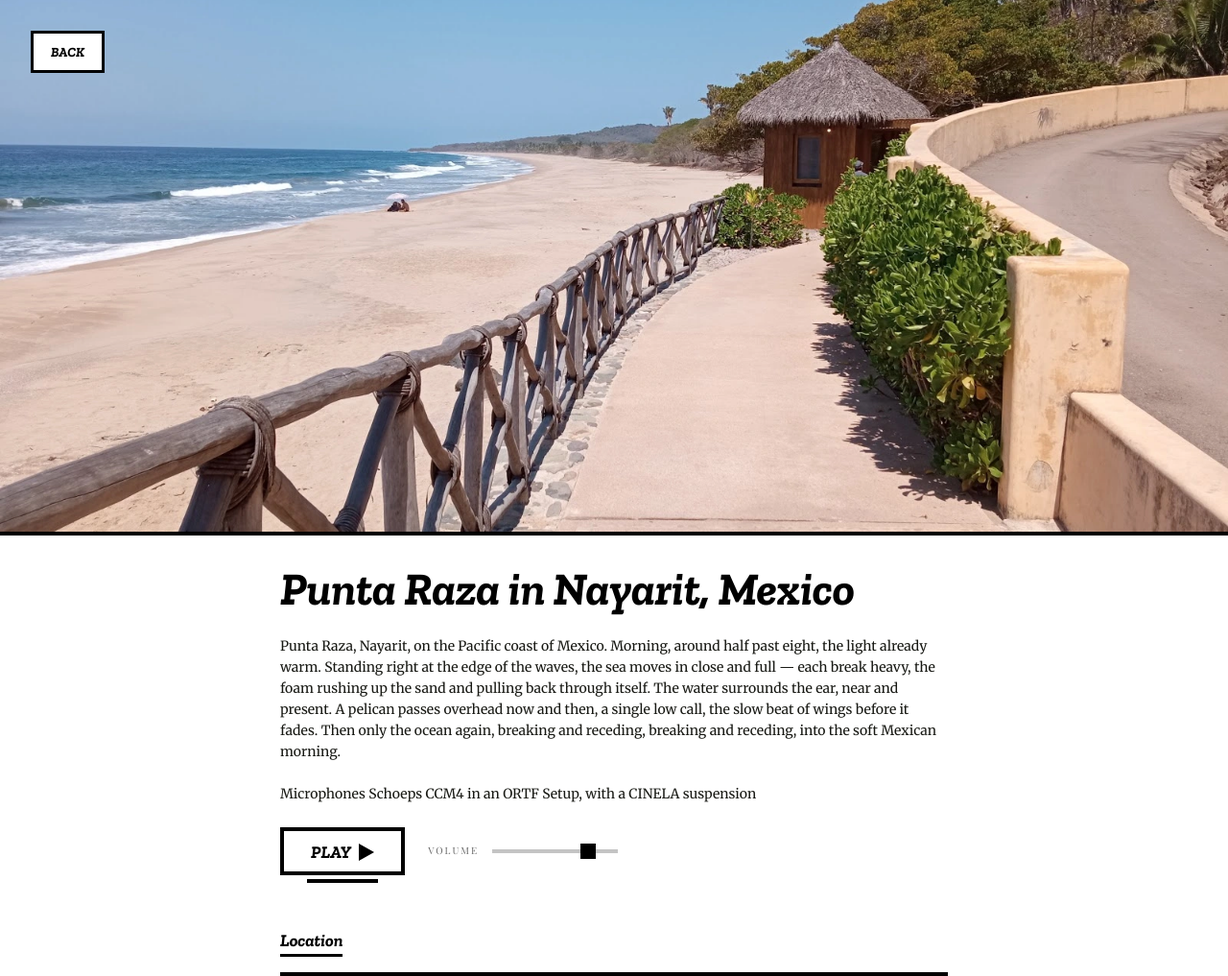
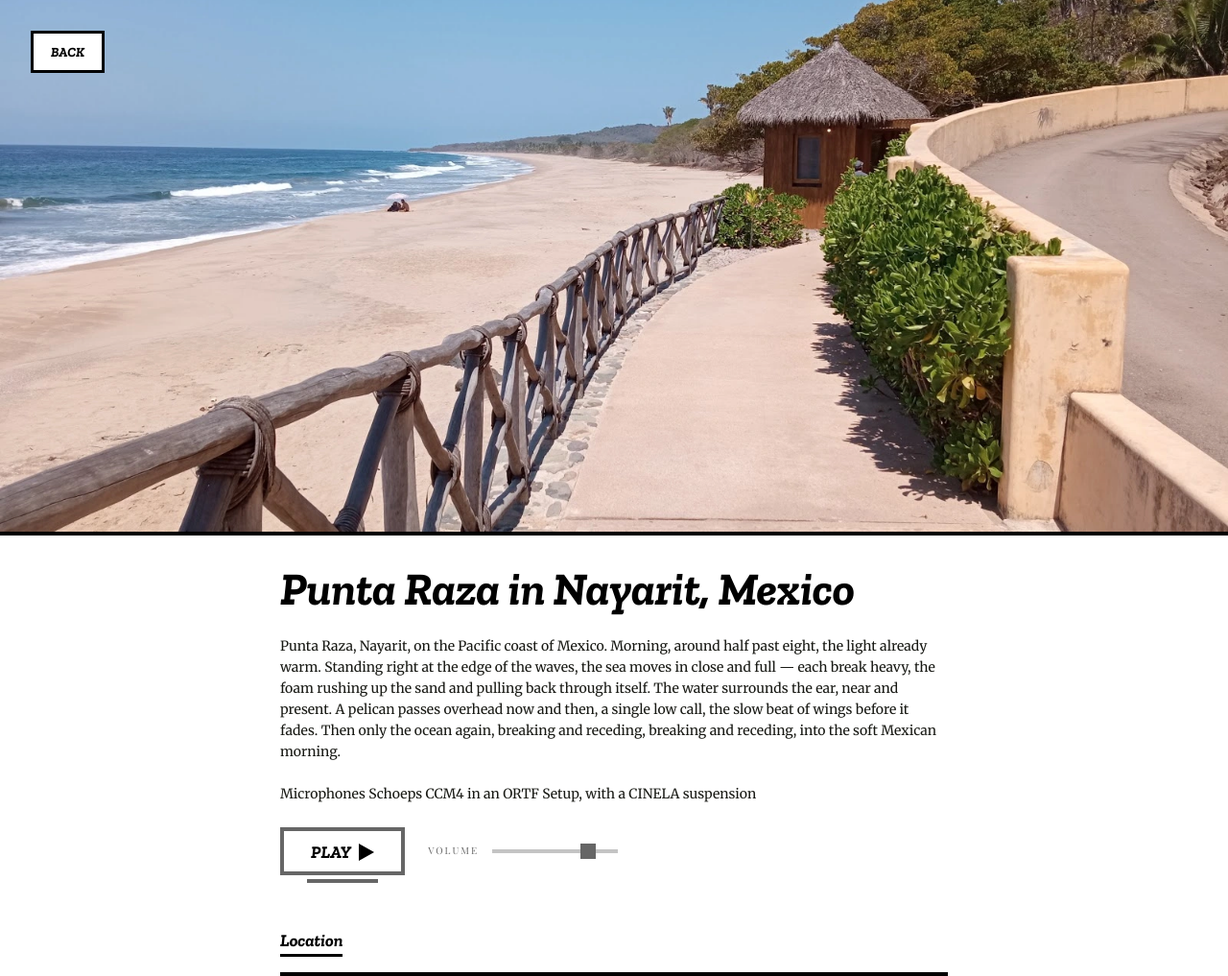
Before and after one commit to 3oheme/travelier, a Jekyll site: the page built from _places/punta-raza.md, in a window 1280 px wide. Shown: the top 1017 px of the page at 96% size. Built offline with Jekyll 4.4.1, drawn with Linux system fonts in a browser that asks for light colours; comment, search, counter and statistics services are not loaded; grey boxes are pictures that could not be loaded.

Commit message:
style(player): mute play button and volume to ink-60, replace mint with paper-cool
- Border and drop-shadow line: --ink → --ink-60 (softer, less heavy)
- is-playing background: --mint (#00FFD1) → --paper-cool (#EEF9F9),
  a barely-there cool tint that reads as active without dominating
- Volume slider thumb: --ink → --ink-60 to match button borders
- Default state now visually equal weight to playing state; hierarchy
  is driven by interaction, not fill colour

Co-Authored-By: Claude Sonnet 4.6 <noreply@anthropic.com>

```diff
--- a/assets/css/main.css
+++ b/assets/css/main.css
@@ -441,7 +441,7 @@ button { cursor: pointer; font: inherit; }
   text-transform: uppercase;
   color: var(--ink);
   background: var(--paper);
-  border: var(--rule-4) solid var(--ink);
+  border: var(--rule-4) solid var(--ink-60);
   padding: 13px 28px 11px;
   line-height: 1;
   min-width: 44px;
@@ -456,7 +456,7 @@ button { cursor: pointer; font: inherit; }
   right: 24px;
   bottom: -12px;
   height: var(--rule-4);
-  background: var(--ink);
+  background: var(--ink-60);
 }
 .player-play:hover {
   transform: translate(-2px, -2px);
@@ -468,9 +468,9 @@ button { cursor: pointer; font: inherit; }
 }
 
 .player-play.is-playing {
-  background: var(--mint);
+  background: var(--paper-cool);
   color: var(--ink);
-  border-color: var(--ink);
+  border-color: var(--ink-60);
 }
 
 .player-play__icon { display: block; }
@@ -510,14 +510,14 @@ input[type="range"]::-webkit-slider-thumb {
   appearance: none;
   width: 16px;
   height: 16px;
-  background: var(--ink);
+  background: var(--ink-60);
   border-radius: 0;
   cursor: pointer;
 }
 input[type="range"]::-moz-range-thumb {
   width: 16px;
   height: 16px;
-  background: var(--ink);
+  background: var(--ink-60);
   border: none;
   border-radius: 0;
   cursor: pointer;
```
